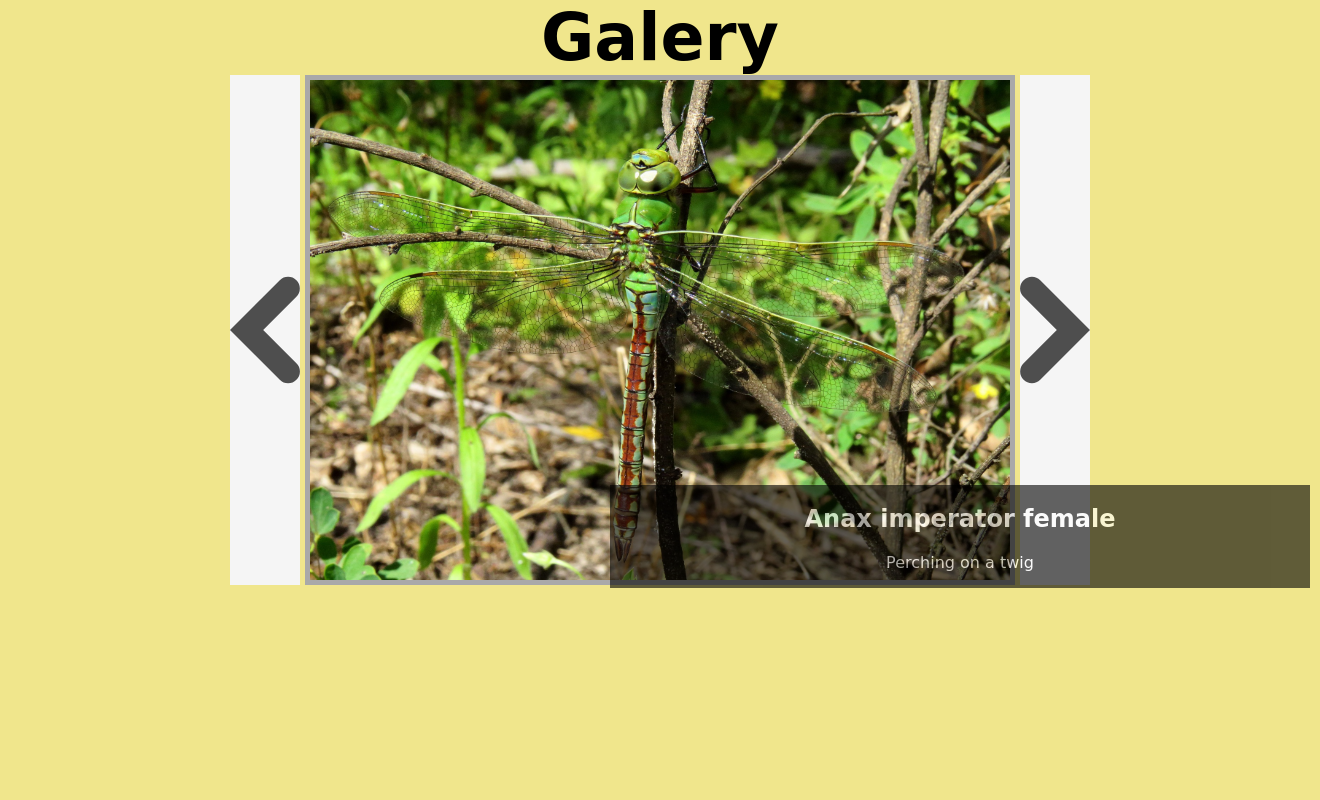
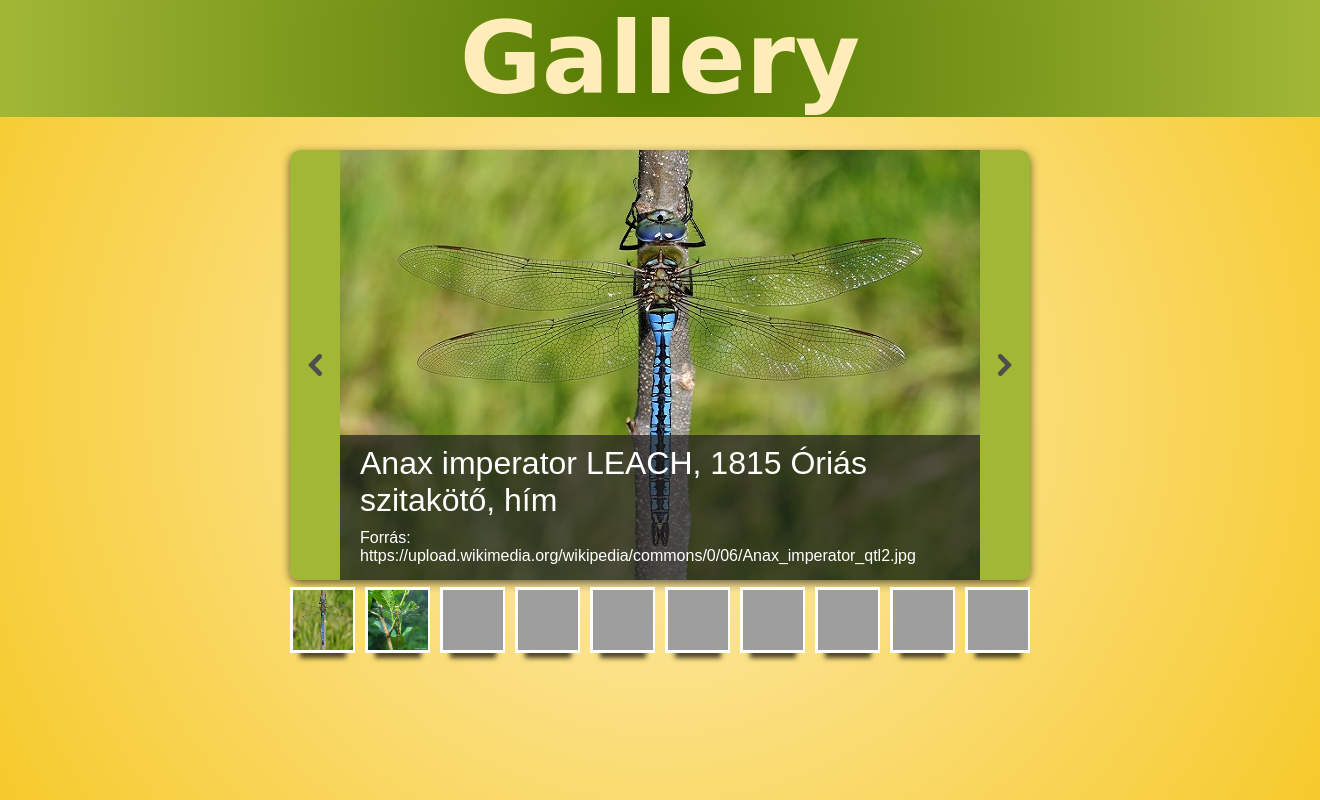
Before and after one commit to atikalmar/atikalmar.github.io, a PHP site: page /Galery/index.html in a window 1320 px wide. Run offline with PHP 8.4, Linux system fonts and the light colour scheme; grey boxes are pictures that could not be loaded.

Commit message:
Almost done!

```diff
--- a/Galery/index.html
+++ b/Galery/index.html
@@ -3,24 +3,34 @@
 <head>
     <meta charset="UTF-8">
 
-    <title>Galery</title>
+    <title>Gallery</title>
     <link rel="stylesheet" type="text/css" href="style.css">
 </head>
 
 <body>
 
-        <h1>Galery </h1>
+    <h2>Gallery </h2>
 
-    <div id="container">
+        <div id="container">
 
-        <img src="\images\arrow.svg" alt="" id="leftarrow">
-        <img src="\images\anax-imperator-female.jpg" alt="" id="photo">
-        <img src="\images\arrow.svg" alt="" id="rightarrow">
-        <div class="gray-container">
-          <h2 id="photo-title">Anax imperator female</h2>
-          <p id="photo-description"> Perching on a twig</p>
+            <div id="slider">
+                <nav id="leftarrow" >
+                    <img src="images/arrow.svg" alt="">
+                </nav>
+                <div id="photo-container">
+                    <img id="photo">
+                    <div id="gray-container">
+                        <h1 id="photo-title"></h1>
+                        <p id="photo-description"></p>
+                    </div>
+                </div>
+                <nav id="rightarrow">
+                    <img src="images/arrow.svg" alt="">
+                </nav>
+            </div>
+            <div id="thumbnails">
+            </div>
         </div>
-    </div>
 
     <script src="https://code.jquery.com/jquery-3.6.0.min.js"></script>
     <script src="scripts.js"></script>
--- a/Galery/scripts.js
+++ b/Galery/scripts.js
@@ -0,0 +1,95 @@
+$(function(){
+
+    let currentPhoto = 0;
+     let imagesData = [
+         {
+             photo: 'images/01.jpg',
+             title: 'Anax imperator LEACH, 1815 Óriás szitakötő, hím',
+             description: 'Forrás: https://upload.wikimedia.org/wikipedia/commons/0/06/Anax_imperator_qtl2.jpg'
+         },
+         {
+             photo: 'images/02.jpg',
+             title: 'Anax imperator LEACH, 1815 Óriás szitakötő, nőstény',
+             description: 'Forrás: http://www.habitas.org.uk/dragonflyireland/images/5630a.jpg'
+         },
+         {
+             photo: 'images/03.jpg',
+             title: 'Pipacsok',
+             description: 'Forrás: https://cdn.pixabay.com/photo/2015/06/19/20/13/sunset-815270_960_720.jpg'
+         },
+         {
+            photo: 'images/04.jpg',
+            title: 'Tarka mező',
+            description: 'Forrás: https://cdn.pixabay.com/photo/2014/01/22/19/44/flower-field-250016_960_720.jpg'
+        },
+        {
+            photo: 'images/05.jpg',
+            title: 'Cica virággal',
+            description: 'Forrás: https://cdn.pixabay.com/photo/2017/07/25/01/22/cat-2536662_960_720.jpg'
+        },
+        {
+            photo: 'images/06.jpg',
+            title: 'Pitypang',
+            description: 'Forrás: https://cdn.pixabay.com/photo/2018/01/19/14/40/nature-3092555_960_720.jpg'
+        },
+        {
+            photo: 'images/07.jpg',
+            title: 'Tavirózsa',
+            description: 'Forrás: https://cdn.pixabay.com/photo/2018/06/28/17/02/water-lily-3504363_960_720.jpg'
+        },
+        {
+            photo: 'images/08.jpg',
+            title: 'Tél és tavasz',
+            description: 'Forrás: https://cdn.pixabay.com/photo/2015/05/08/08/49/mountains-757731_960_720.jpg'
+        },
+        {
+            photo: 'images/09.jpg',
+            title: 'Olajrepce',
+            description: 'Forrás: https://cdn.pixabay.com/photo/2017/03/11/13/19/oilseed-rape-2135026_960_720.jpg'
+        },
+        {
+            photo: 'images/10.jpg',
+            title: 'Tulipánok, nárciszok',
+            description: 'Forrás: https://cdn.pixabay.com/photo/2016/02/13/10/35/tulips-1197602_960_720.jpg'
+        },
+
+     ];
+
+     let loadImage = (ind) => {
+         $('#photo').attr('src', imagesData[ind].photo);
+         $('#photo-title').text(imagesData[ind].title);
+         $('#photo-description').text(imagesData[ind].description);
+     }
+
+     //első kép betöltése az img elembe
+     loadImage(currentPhoto);
+
+     //balra mutató nyíl
+     $('#leftarrow').click(() =>{
+         if(currentPhoto>0){
+            currentPhoto--;
+         } else {
+             currentPhoto=imagesData.length-1;
+         }
+         loadImage(currentPhoto);
+     });
+     //jobbra mutató nyíl
+     $('#rightarrow').click(() =>{
+         if(currentPhoto<imagesData.length-1){
+             currentPhoto++;
+         } else {
+             currentPhoto=0;
+         }
+         loadImage(currentPhoto);
+     });
+loadImage(currentPhoto);
+     //thumbnail-ok legenerálása
+     imagesData.forEach((item, index) => {
+        $('#thumbnails').append(`<div class="thumbnail" data-number="${index}">
+            <img src="${item.photo}" data-number="${index}" alt=""> <div class="title">${item.title}</div> </div>`);
+        $('.thumbnail').click((event) => {
+             let ind = parseInt($(event.target).attr('data-number'));
+             loadImage(ind);
+           });
+     });
+   });
--- a/Galery/style.css
+++ b/Galery/style.css
@@ -2,48 +2,108 @@
 body{
     margin : 0 auto;
     font-family: cursive;
-    background-color: khaki;
+    background: radial-gradient(circle, #FEEDB9 0%, #f6ca2b 100%);
+    display: flex;
+    justify-content: center;
+    align-items: center;
+    height: 100vh;
+}
+
+h2 {
+    font-size: 100px;
+    margin : 0;
+    color: #FEEDB9;
+    background: radial-gradient(circle, #517700 0%, #a2b736 100%);
+    width: 100%;
+    position: absolute;
+    top: 0;
     text-align: center;
+}
+
+#container{
+    width:740px;
+    height:500px;
+}
+
+#slider{
+    width: 100%;
+    height: 430px;
+    display: flex;
+    box-shadow: 0 3px 10px rgba(0, 0, 0, 0.6);
+    border-radius: 10px;
+}
+
+#slider > nav{
+    background-color: #a2b736;
+    width: 50px;
+    display: flex;
+    align-items: center;
+    justify-content: center;
+    border-radius: 10px 0 0 10px;
+    cursor: pointer;
+}
+
+#rightarrow{
+    transform: rotate(180deg);
+}
+
+#photo-container, #photo-container{
+    position: relative;
+}
+
+#gray-container{
+    position: absolute;
+    bottom: 0px;
+    width: 100%;
+    background-color: rgba(32, 32, 32,0.7);
+    color: white;
+    font-family: 'Assistant', sans-serif;
+    padding: 5px 20px;
+    box-sizing: border-box;
+}
+
+#gray-container > h1{
+    margin: 5px 0;
+    font-weight: normal;
+}
+
+#gray-container > p{
+    margin: 10px 0;
+}
+
+#thumbnails{
+    display: flex;
+    height:124px;
+    justify-content: center;
+    align-items: center;
+    gap: 10px;
+}
+
+.thumbnail{
+    margin-top: 10px;
+    height: 120px;
+    overflow: hidden;
 
 }
-
-h1 {
-    font-size: 65px; margin : 0
-}
-#photo {
-    width:700px;
-    height: 500px;
-    margin: 0;
-    border: solid darkgray 5px;
-
+.thumbnail > img{
+    height: 60px;
+    width: 60px;
+    border: 3px solid white;
+    box-shadow: 0px 15px 5px -10px rgba(0, 0, 0, 0.7);
 }
 
-.gray-container {
-    background-color: black;
-    width:700px;
-    opacity: 60%;
-    position: absolute;
-    top: 485px;
-    left: 610px;
-}
 
-h2 { color: white;
+.title {
+    width:60px;
+    height: 70px;
+    display: none;
+    position: relative;
+    font-size: 0.8em;
+    font-weight: bold;
+    text-align: center;
+    margin-top: 10px;
+  }
 
-}
-
-p { color: white;
-
-}
-#rightarrow {
-    transform: rotate( 0.5turn);
-    height: 510px;
-    width: 70px;
-    background-color: whitesmoke;
-    margin: 0;
-}
-#leftarrow {
-    height: 510px;
-    width: 70px;
-    background-color:whitesmoke;
-    margin: 0;
-}
+  .thumbnail:hover .title {
+    display: block;
+  }
```
Also changed, not shown: Galery/images/01.jpg (added), Galery/images/02.jpg (added), Galery/images/Thumbnails/anax-imperator-876110_640.jpg (deleted), Galery/images/Thumbnails/dragonfly-1791319_640.jpg (deleted), Galery/images/Thumbnails/dragonfly-3535411_640.jpg (deleted), Galery/images/Thumbnails/dragonfly-3552294_640.jpg (deleted), Galery/images/anax-imperator-female.jpg (deleted), Galery/images/anax-imperator-female_egglaying1.jpg (deleted), Galery/images/anax-imperator-female_egglaying2.jpg (deleted), Galery/images/anax-imperator-male.jpg (deleted).
